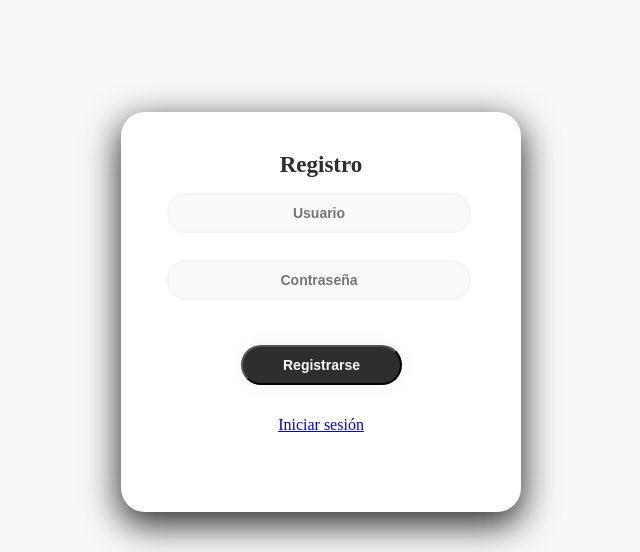
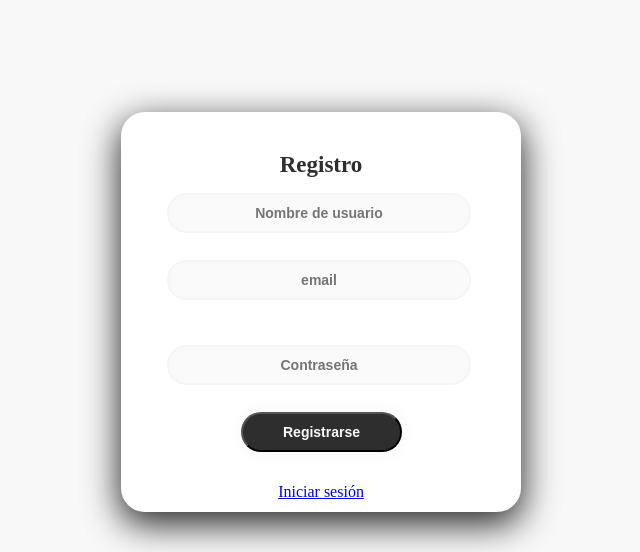
Before and after one commit to ads1010/TFG, a Flask app: page /registro in a window 1280 px wide. Shown: the top 552 px of the page, without its empty margins (319-959 px from the left). Run offline with Flask 3, Linux system fonts and the light colour scheme.

Commit message:
Usuarios con email restrictivo, y nombre de usuario

```diff
--- a/app.py
+++ b/app.py
@@ -37,10 +37,10 @@ def cargar_usuario(usuario_id):
 @app.route('/login', methods=['GET', 'POST'])
 def login():
     if request.method == 'POST':
-        usuario = request.form['usuario']
+        email = request.form['email']
         contraseña = request.form['contraseña']
 
-        usuario_existente = Usuario.query.filter_by(usuario=usuario).first()
+        usuario_existente = Usuario.query.filter_by(email = email).first()
         if usuario_existente and usuario_existente.contraseña == contraseña:
             login_user(usuario_existente)
             return redirect(url_for('inicio'))
@@ -55,16 +55,17 @@ def login():
 def registro():
     if request.method == 'POST':
         usuario = request.form['usuario']
+        email = request.form['email']
         contraseña = request.form['contraseña']
 
         # Verifica si el usuario ya existe
-        usuario_existente = Usuario.query.filter_by(usuario=usuario).first()
-        if usuario_existente:
-            mensaje = 'El usuario ya existe. Por favor, elige otro nombre de usuario.'
+        email_existente = Usuario.query.filter_by(email=email).first()
+        if email_existente:
+            mensaje = 'El Email ya existe. Por favor, introduce otro email.'
             return render_template('registro.html', mensaje=mensaje)
         else:
             # Crea un nuevo usuario
-            nuevo_usuario = Usuario(usuario=usuario, contraseña=contraseña)
+            nuevo_usuario = Usuario(usuario=usuario,email=email,contraseña=contraseña)
             db.session.add(nuevo_usuario)
             db.session.commit()
 
--- a/models.py
+++ b/models.py
@@ -6,6 +6,7 @@ db = SQLAlchemy()
 class Usuario(db.Model):
     id = db.Column(db.Integer, primary_key=True)
     usuario = db.Column(db.String(100), unique=True, nullable=False)
+    email = db.Column(db.String(100), unique=True, nullable=False)
     contraseña = db.Column(db.String(100), nullable=False)
     is_active = db.Column(db.Boolean, default=True)  # Necesario para flask-login
 
--- a/templates/login.html
+++ b/templates/login.html
@@ -12,7 +12,7 @@
         {% endif %}
         <form method="post" action="/login">
             <!--<label for="usuario">Usuario:</label><br>-->
-            <input class="campo" type="text" id="usuario" name="usuario" placeholder="Usuario" required><br>
+            <input class="campo" type="text" id="email" name="email" placeholder="Email" required><br>
             <!--<label for="contraseña">Contraseña:</label><br>-->
             <input class="campo" type="password" id="contraseña" name="contraseña" placeholder="Contraseña" required><br><br>
             <input type="submit" class ="submit" value="Iniciar sesión">
--- a/templates/registro.html
+++ b/templates/registro.html
@@ -12,9 +12,10 @@
         {% endif %}
         <form method="post" action="/registro">
             <!--<label for="usuario">Usuario:</label><br>-->
-            <input class="campo" type="text" id="usuario" name="usuario" placeholder="Usuario" required><br>
+            <input class="campo" type="text" id="usuario" name="usuario" placeholder="Nombre de usuario" required><br>
+            <input class="campo" type="text" id="email" name="email" placeholder="email" required><br><br>
             <!--<label for="contraseña">Contraseña:</label><br>-->
-            <input class="campo" type="password" id="contraseña" name="contraseña" placeholder="Contraseña" required><br><br>
+            <input class="campo" type="password" id="contraseña" name="contraseña" placeholder="Contraseña" required><br>
             <input type="submit" class ="submit" value="Registrarse">
             <p> <a  href="{{url_for('login')}}"> Iniciar sesión</a></p>
         </form>
```
